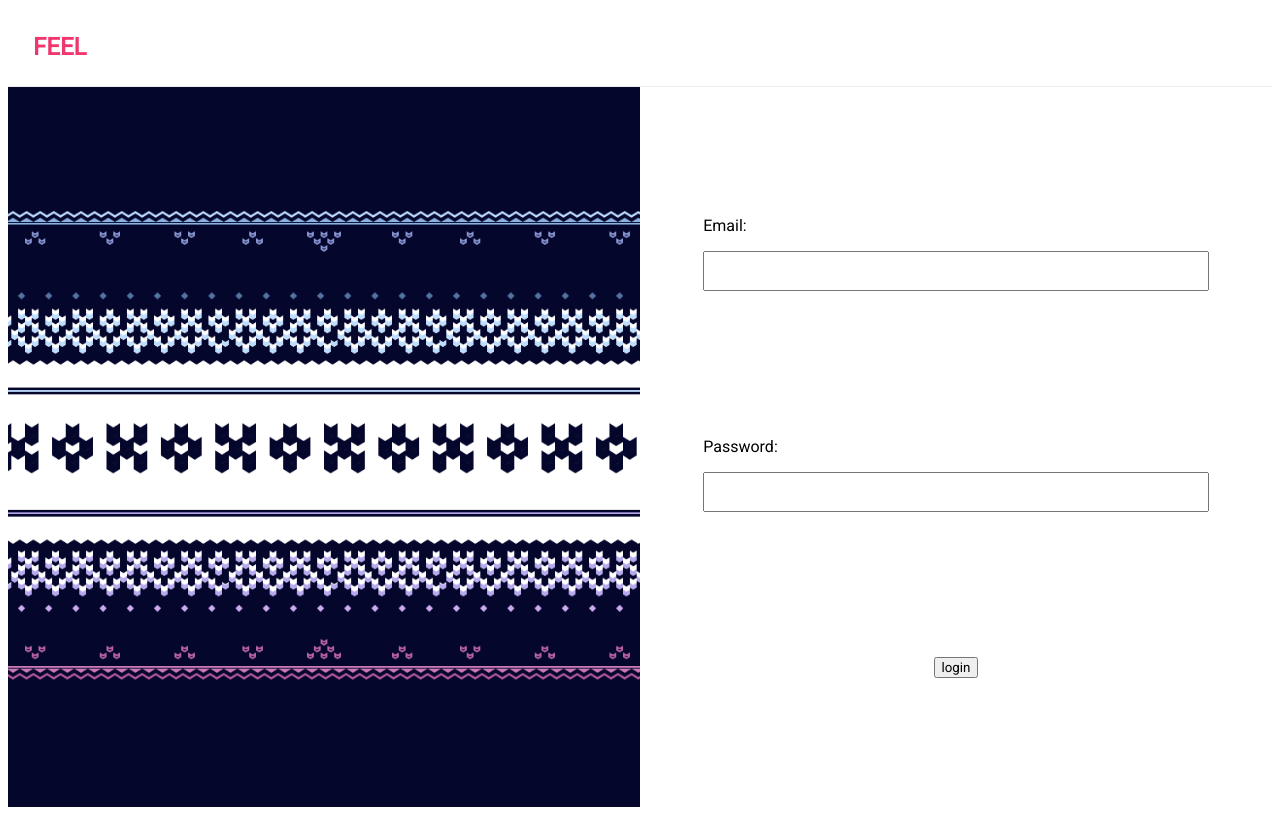
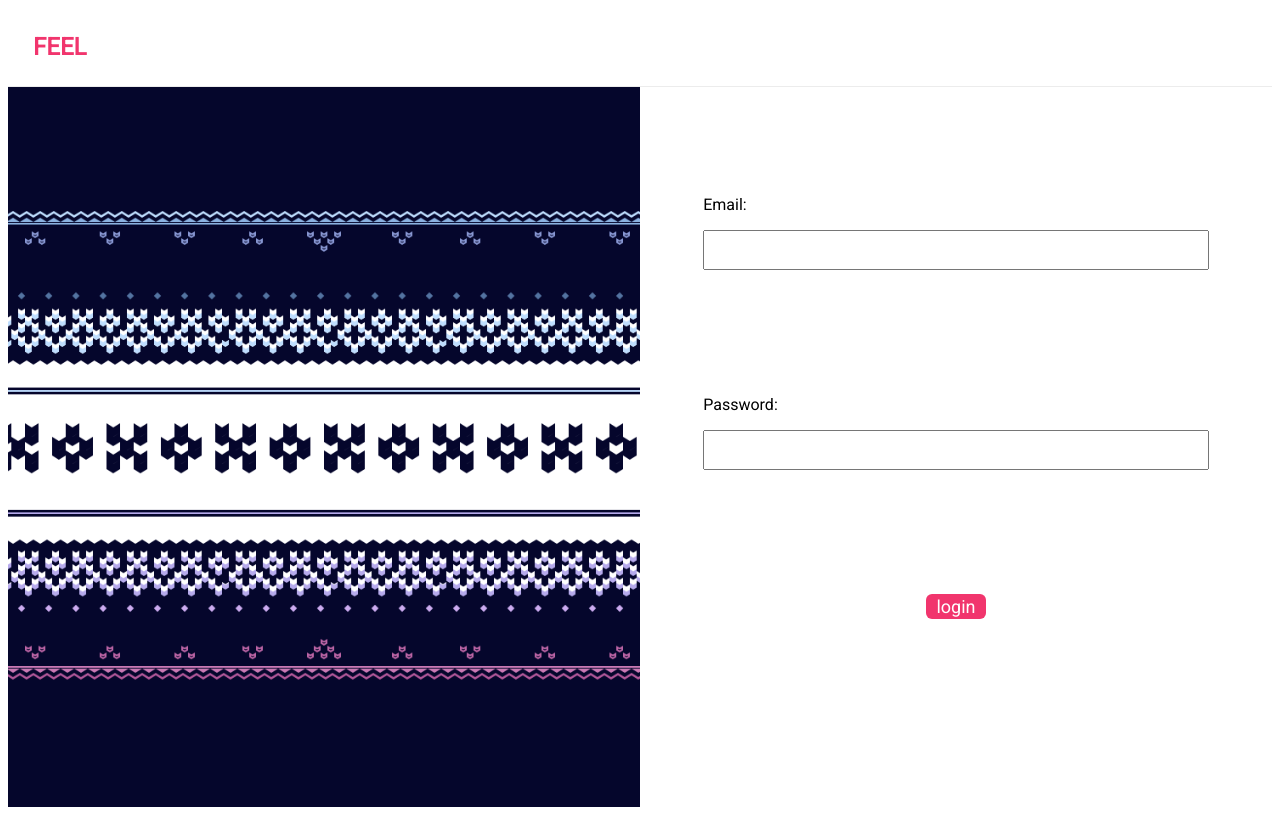
Before and after one commit to Barry-san/react-blog, a React app: page /signin in a window 1280 px wide. Built offline with nearby package versions, Linux system fonts and the light colour scheme; the HTML template or start-up script is replaced by a standard one.

Commit message:
last set of changes

```diff
--- a/src/index.css
+++ b/src/index.css
@@ -113,6 +113,7 @@ h1{
   justify-content: space-evenly;
   align-items: center;
   gap: 1rem;
+  height: 80vh;
 }
 
 .group{
@@ -124,6 +125,14 @@ h1{
 input{
   height: 5vh;
 }
+.login-btn{
+  font-size: large;
+  color: white;
+  background-color: var(--red);
+  border: none;
+  border-radius: 6px;
+  padding:2px 10px;
+}
 @media (max-width:420px) {
   .image{
     display: none;
```
